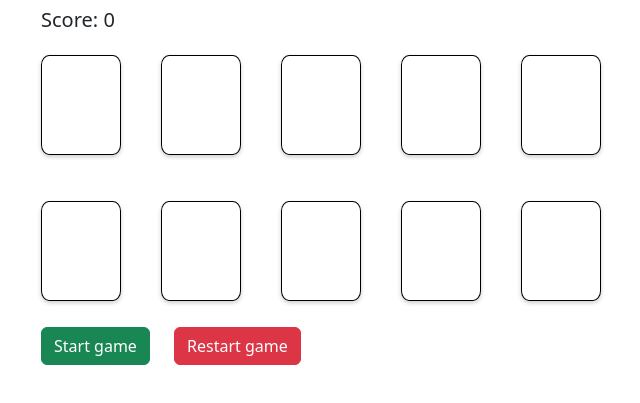
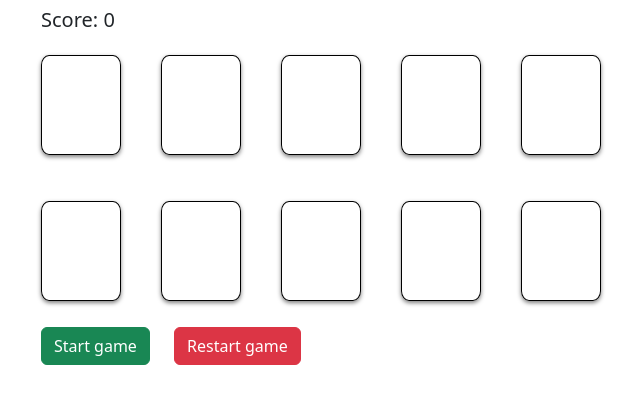
Before and after one commit to briannatran1/memory-game, a plain HTML site: page index.html in a window 1280 px wide. Shown: the part 111-514 px from the top of the page, without its empty margins (281-921 px from the left). Drawn offline with nearby package versions, Linux system fonts and the light colour scheme.

Commit message:
added shadow

```diff
--- a/styles/memory-game.css
+++ b/styles/memory-game.css
@@ -10,7 +10,7 @@
 
 .card-item {
   border-radius: 10%;
-  box-shadow: 0px 2px 4px rgba(0, 0, 0, 0.2);
+  box-shadow: 0px 2px 4px rgba(0, 0, 0, 0.5);
   cursor: pointer;
 }
 
```
